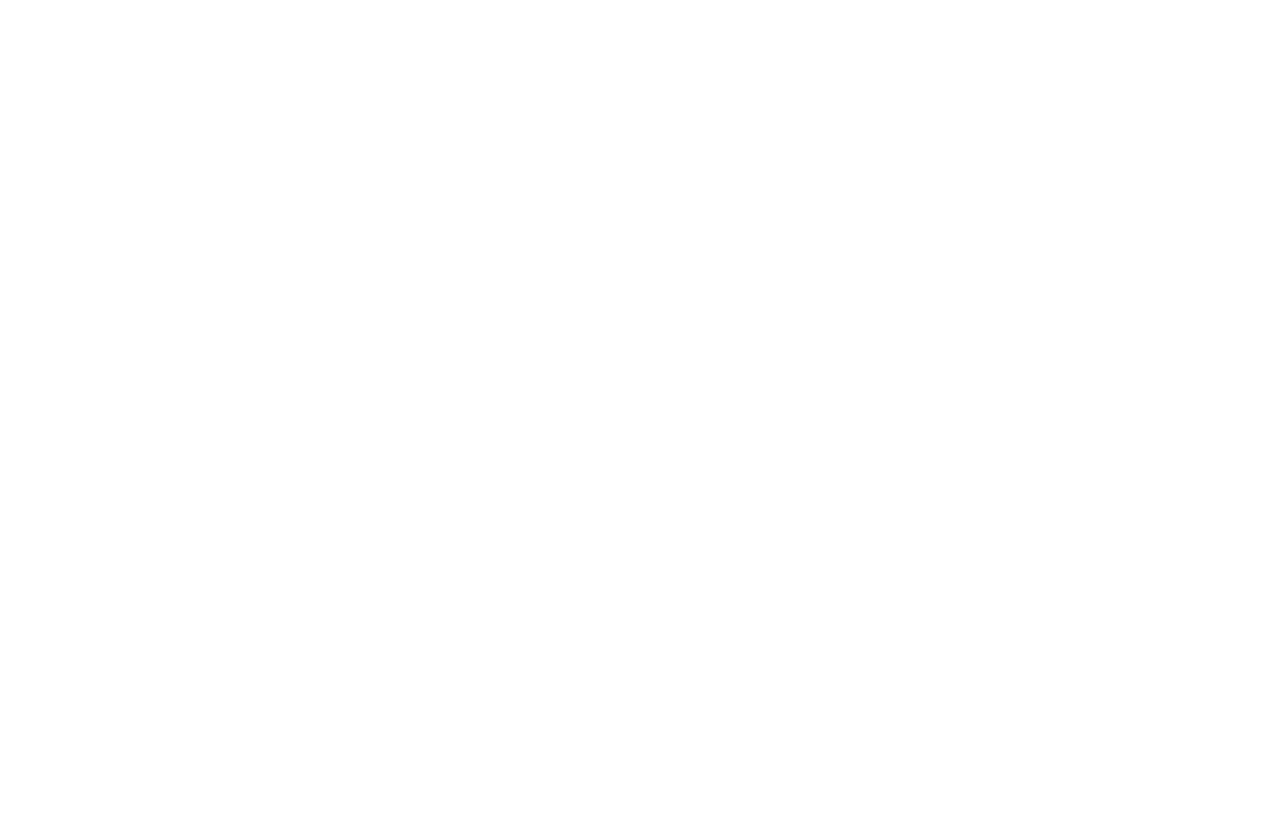
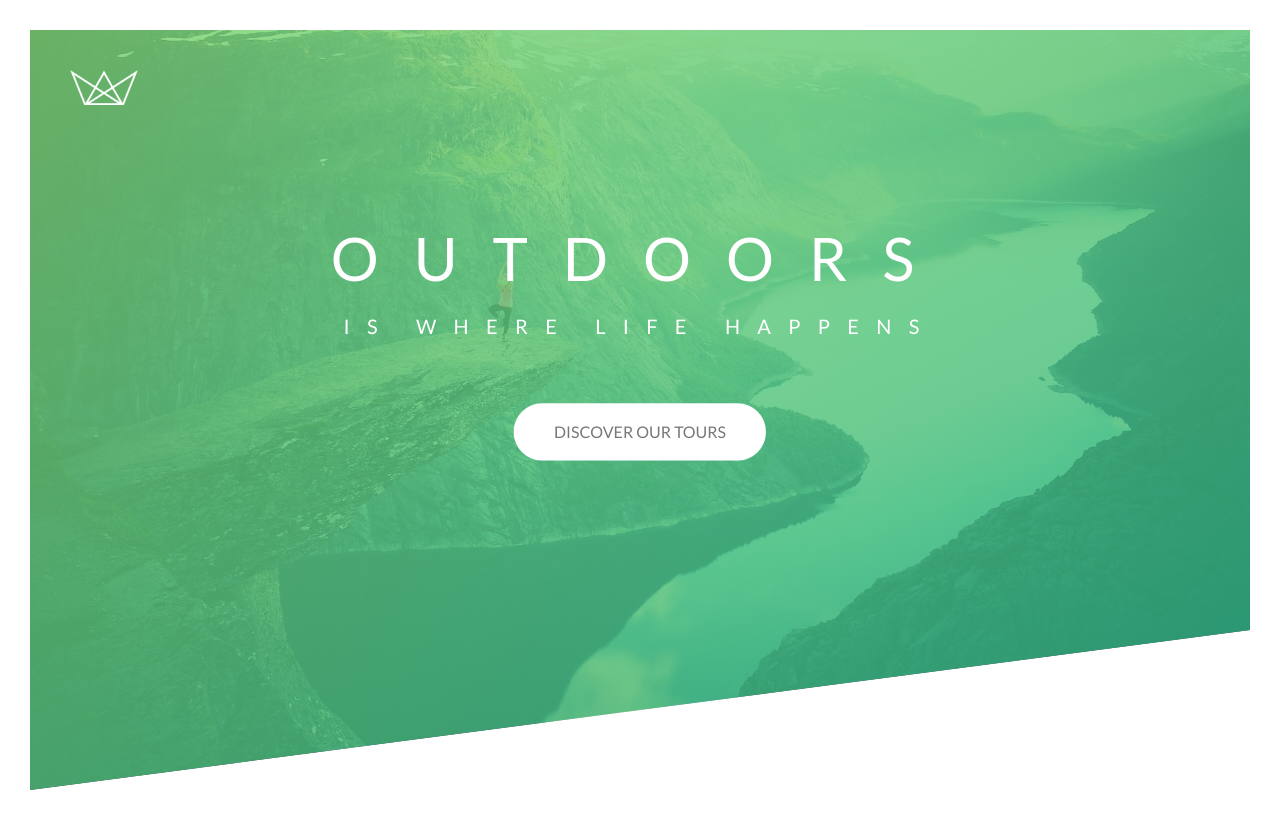
Before and after one commit to kalebWond/Natours, a plain HTML site: page index.html in a window 1280 px wide. Drawn offline with Linux system fonts and the light colour scheme; files that its build step writes are made by us from their sources.

Commit message:
Complete Module ONE

```diff
--- a/css/style.css
+++ b/css/style.css
@@ -4,3 +4,146 @@ COLORS:
     Medium Green: #55c57a
     Dark Green: #28b485
 */
+* {
+    margin: 0;
+    padding: 0;
+    box-sizing: border-box;
+}
+body {
+    font-family: "Lato", sans-serif;
+    font-weight: 400;
+    font-size: 16px;
+    line-height: 1.7;
+    color: #777;
+    padding: 30px;
+}
+.header {
+    height: 95vh;
+    background-image: linear-gradient(to right bottom, rgba(126, 213, 111, 0.8), rgba(40, 180, 133, 0.8)),url('../img/hero.jpg');
+    background-size: cover;
+    background-position: top;
+    clip-path: polygon(0 0, 100% 0, 100% 75vh, 0 100%);
+    position: relative;
+}
+.logo-box {
+    position: absolute;
+    top: 40px;
+    left: 40px;
+}
+.logo {
+    height: 35px;
+}
+.text-box {
+    position: absolute;
+    top: 40%;
+    left: 50%;
+    transform: translate(-50%, -50%);
+    text-align: center;
+}
+.heading-primary {
+    color: #fff;
+    text-transform: uppercase;
+    margin-bottom: 60px;
+}
+.heading-primary-main {
+    display: block;
+    font-size: 60px;
+    font-weight: 400;
+    letter-spacing: 35px;
+    animation-name: moveInLeft;
+    animation-duration: 1s;
+}
+.heading-primary-sub {
+    display: block;
+    font-size: 20px;
+    font-weight: 400;
+    letter-spacing: 17.3px;
+    animation-name: moveInRight;
+    animation-duration: 1s;
+}
+@keyframes moveInLeft {
+    0% {
+        opacity: 0;
+        transform: translateX(-100px);
+    }
+
+    80% {
+        transform: translateX(10px);
+    }
+
+    100% {
+        opacity: 1;
+        transform: translateX(0);
+    }
+}
+@keyframes moveInRight {
+    0% {
+        opacity: 0;
+        transform: translateX(100px);
+    }
+
+    80% {
+        transform: translateX(-10px);
+    }
+
+    100% {
+        opacity: 1;
+        transform: translateX(0);
+    }
+}
+@keyframes moveInBottom {
+    0% {
+        opacity: 0;
+        transform: translateY(30px);
+    }
+    100% {
+        opacity: 1;
+        transform: translateY(0);
+    }
+}
+.btn {
+    text-transform: uppercase;
+    text-decoration: none;
+    padding: 15px 40px;
+    display: inline-block;
+    border-radius: 100px;
+    position: relative;
+    transition: all .2s;
+    backface-visibility: hidden;
+}
+.btn:hover {
+    transform: translateY(-3px);
+    box-shadow: 0 10px 20px rgba(0, 0, 0, .2);
+}
+.btn:active {
+    transform: translateY(-1px);
+    box-shadow: 0 5px 10px rgba(0, 0, 0, .2);
+}
+.btn-white {
+    background-color: #fff;
+    color: #777;
+}
+.btn::after {
+    content: "";
+    display: inline-block;
+    height: 100%;
+    width: 100%;
+    border-radius: 100px;
+    position: absolute;
+    top: 0;
+    left: 0;
+    z-index: -1;
+    transition: all .4s;
+}
+.btn-white::after {
+    background-color: #fff;
+}
+.btn:hover::after {
+    transform: scaleX(1.4) scale(1.6);
+    opacity: 0;
+
+}
+.btn-animated {
+    animation: moveInBottom .5s ease-out .75s;
+    animation-fill-mode: backwards;
+}
--- a/index.html
+++ b/index.html
@@ -8,11 +8,22 @@
     <link rel="stylesheet" href="https://fonts.googleapis.com/css?family=Lato:100,300,400,700,900">
 
     <link rel="shortcut icon" href="img/favicon.png" type="image/png">
-    <link rel="stylesheet" href="style.css">
+    <link rel="stylesheet" href="css/style.css">
 
     <title>Natours | Exciting tours for adventurous people</title>
 </head>
 <body>
-
+    <header class="header">
+        <div class="logo-box">
+            <img src="img/logo-white.png" alt="Logo" class="logo">
+        </div>
+        <div class="text-box">
+            <h1 class="heading-primary">
+                <span class="heading-primary-main">Outdoors</span>
+                <span class="heading-primary-sub">is where life happens</span>
+            </h1>
+            <a href="#" class="btn btn-white btn-animated">Discover our tours</a>
+        </div>
+    </header>
 </body>
 </html>
```
Also changed, not shown: img/favicon.png (added), img/hero.jpg (added).
